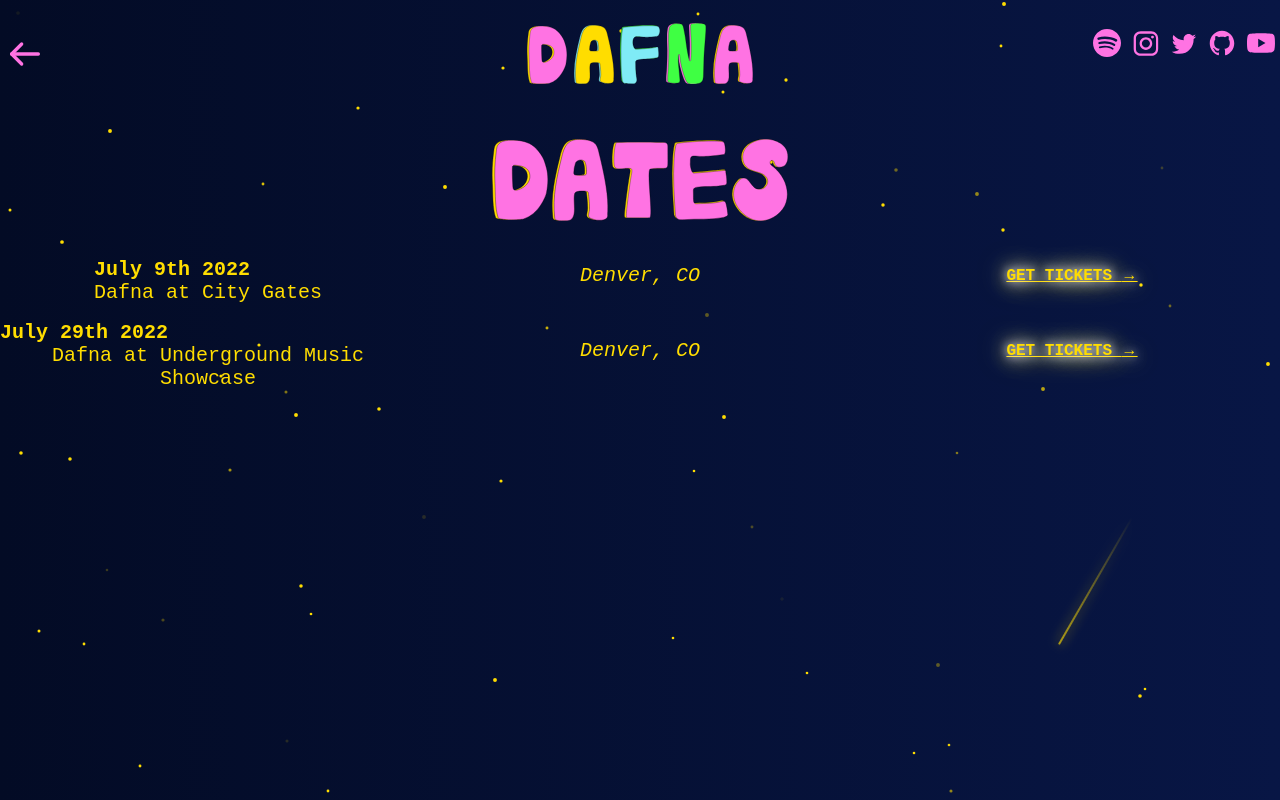
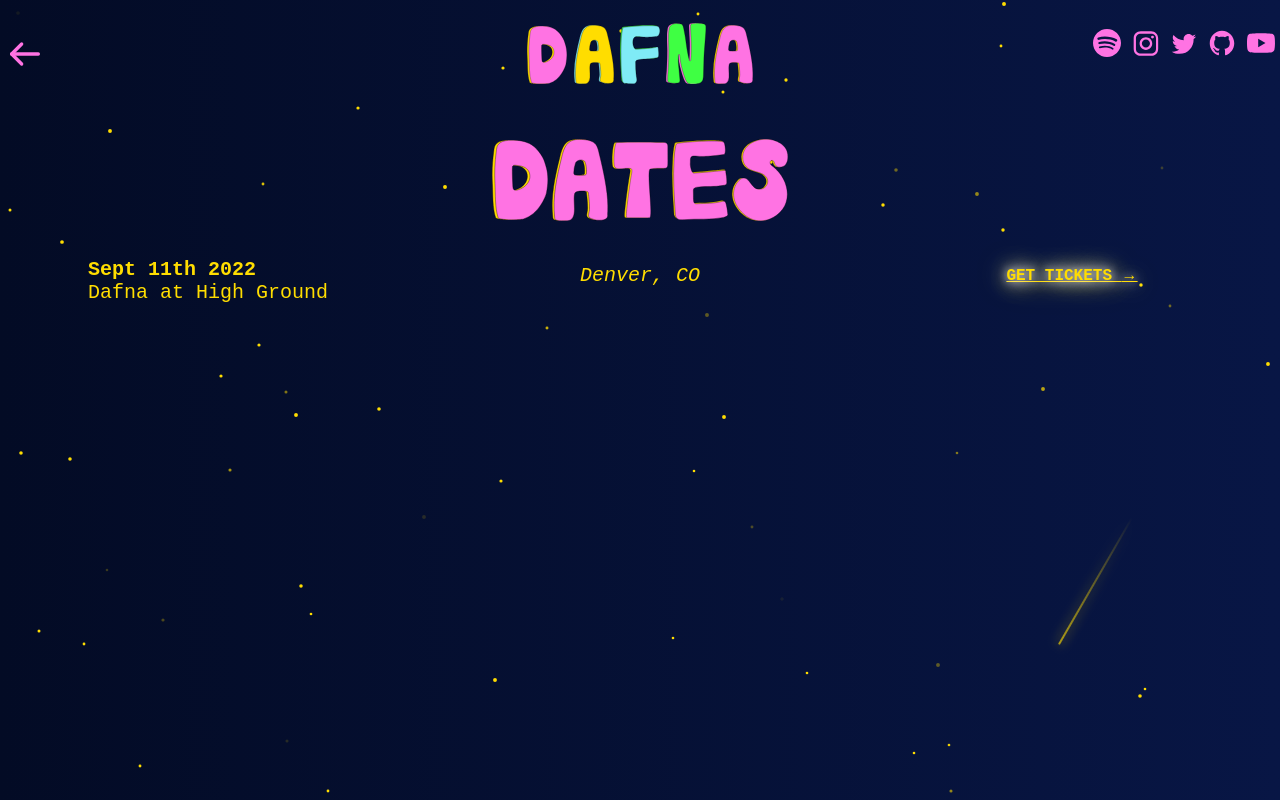
Before and after one commit to dafnamargalit/dafna-site, a React (Create React App) app: page /dates in a window 1280 px wide. Built offline with nearby package versions, Linux system fonts and the light colour scheme.

Commit message:
Update Dates.js

```diff
--- a/src/dates/Dates.js
+++ b/src/dates/Dates.js
@@ -11,18 +11,13 @@ import Footer from '../footer';
 
 const shows = [
     {
-        title: 'Dafna at City Gates',
-        date: 'July 9th 2022',
+        title: 'Dafna at High Ground',
+        date: 'Sept 11th 2022',
         location: 'Denver, CO',
-        link: 'https://www.axs.com/events/427759/city-gates-still-woozy-goth-babe-hippo-campus-tickets'
-    },
-    {
-        title: 'Dafna at Underground Music Showcase',
-        date: 'July 29th 2022',
-        location: 'Denver, CO',
-        link: 'https://www.undergroundmusicshowcase.com/'
+        link: 'https://www.tixr.com/groups/highgroundfest/events/high-ground-music-arts-experience-45105'
     },
 ]
+
 const Dates = () => {
     return (
         <DatesWrap>
```
